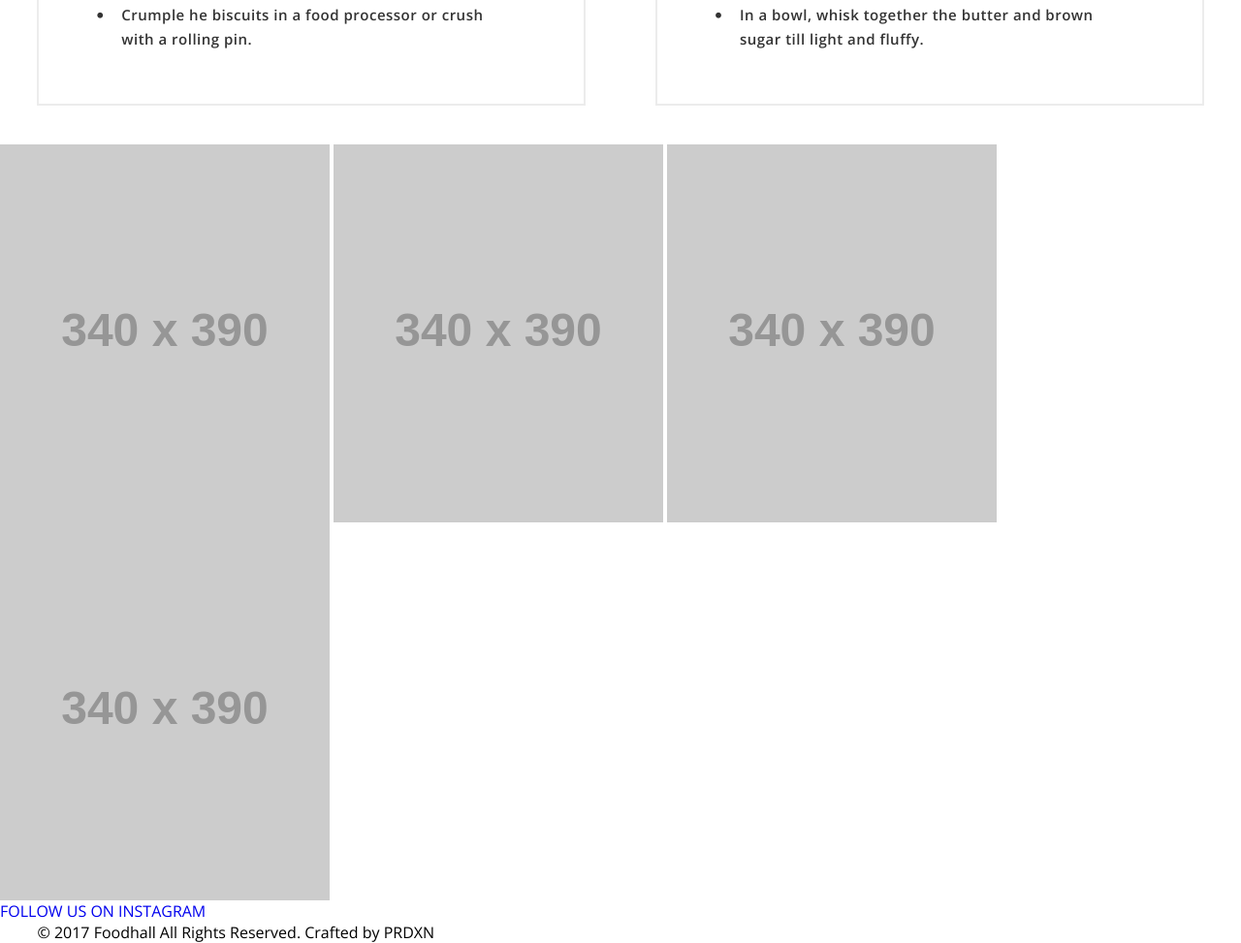
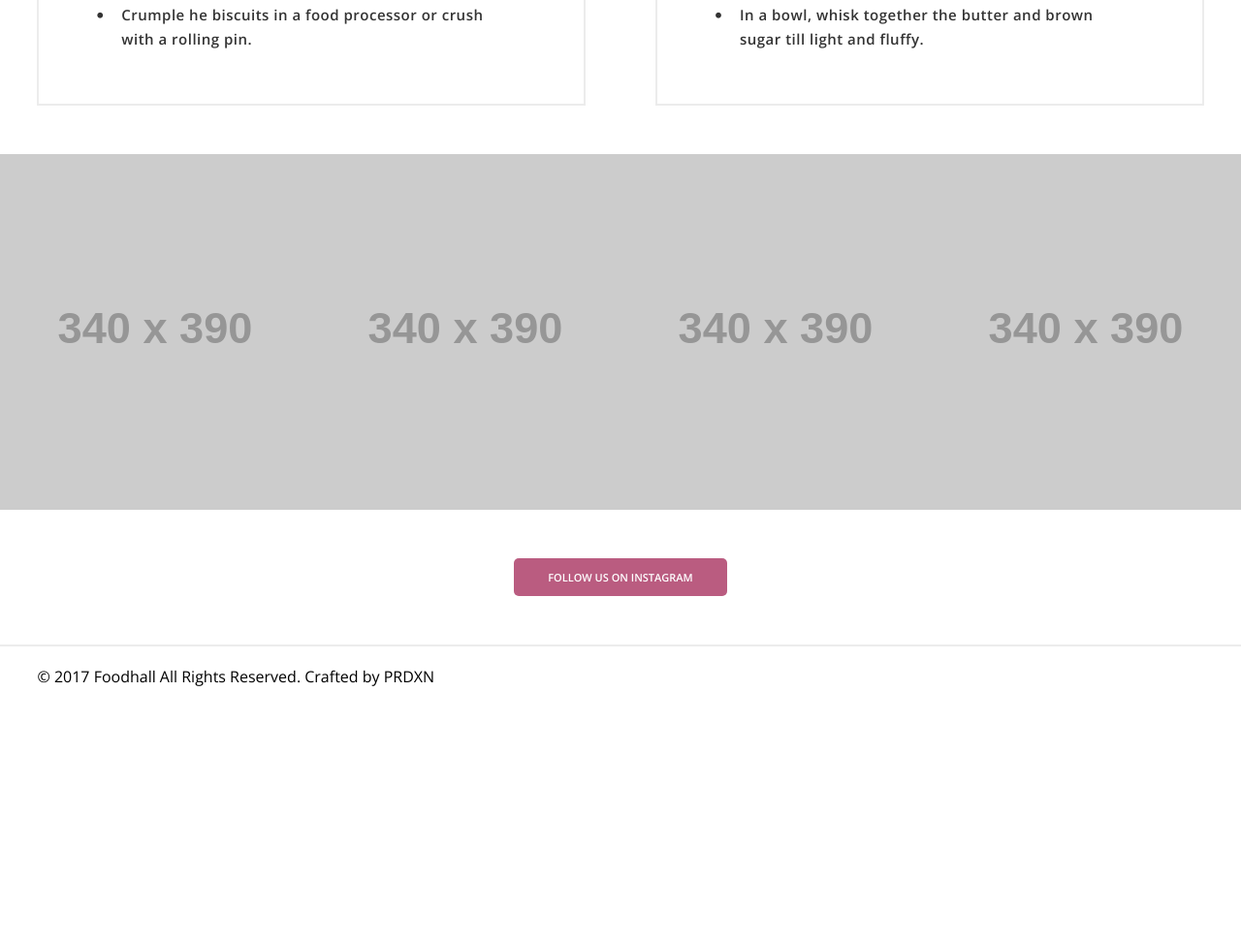
Before and after one commit to mvishrutaxioned/Whisq---SASS-Task-1, a plain HTML site: page index.html in a window 1280 px wide. Shown: the part 4137-5110 px from the top of the page at 97% size. After the commit the page ends 4846 px from the top, so only its background shows below. Drawn offline with nearby package versions, Linux system fonts and the light colour scheme; placeholder pictures from the web are drawn by us; a web font is replaced by a local one.

Commit message:
added gallery styling

```diff
--- /dev/null
+++ b/assets/sass/layout/_gallery.scss
@@ -0,0 +1,27 @@
+.gallery {
+    margin: 50px auto 20px auto;
+    border-bottom: 2px solid $secondary;
+    text-align: center;
+
+    ul {
+        width: 100%;
+        @include flex;
+        justify-content: center;
+    }
+
+    li { width: 100% / 4; }
+    img { width: 100%; }
+
+    a {
+        padding: 12px 35px;
+        margin: 50px auto;
+        border-radius: 5px;
+        color: $white;
+        background-color: $primary;
+        font-weight: 600;
+        font-size: 11px;
+        transition: .5s ease;
+
+        &:hover { background: lighten($primary, 10%); }
+    }
+}
--- a/assets/sass/pages/_home.scss
+++ b/assets/sass/pages/_home.scss
@@ -3,3 +3,4 @@
 @import '../layout/accessories';
 @import '../layout/reviews';
 @import '../layout/recipes';
+@import '../layout/gallery';
```
Also changed, not shown: assets/css/style.css, 1 other file.
